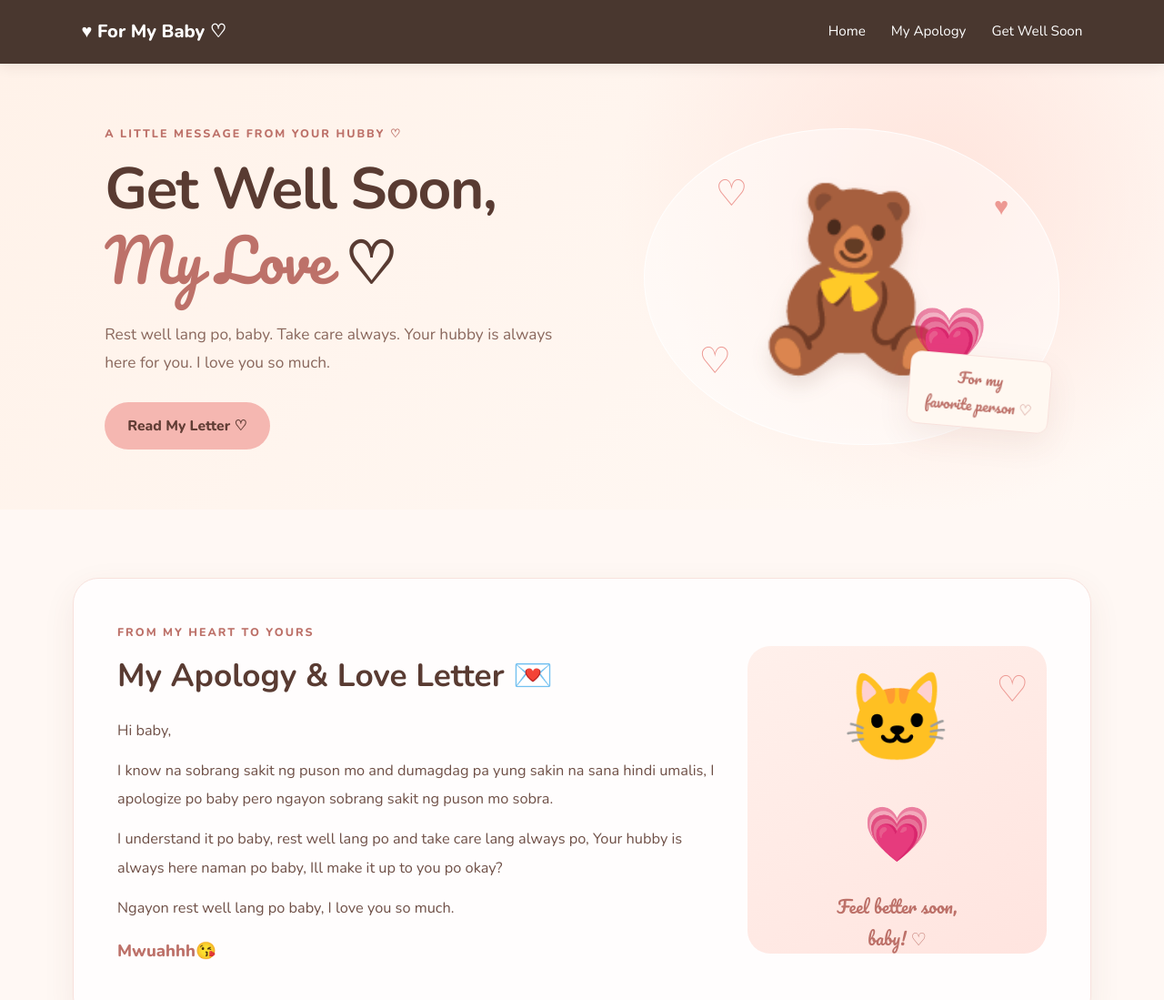
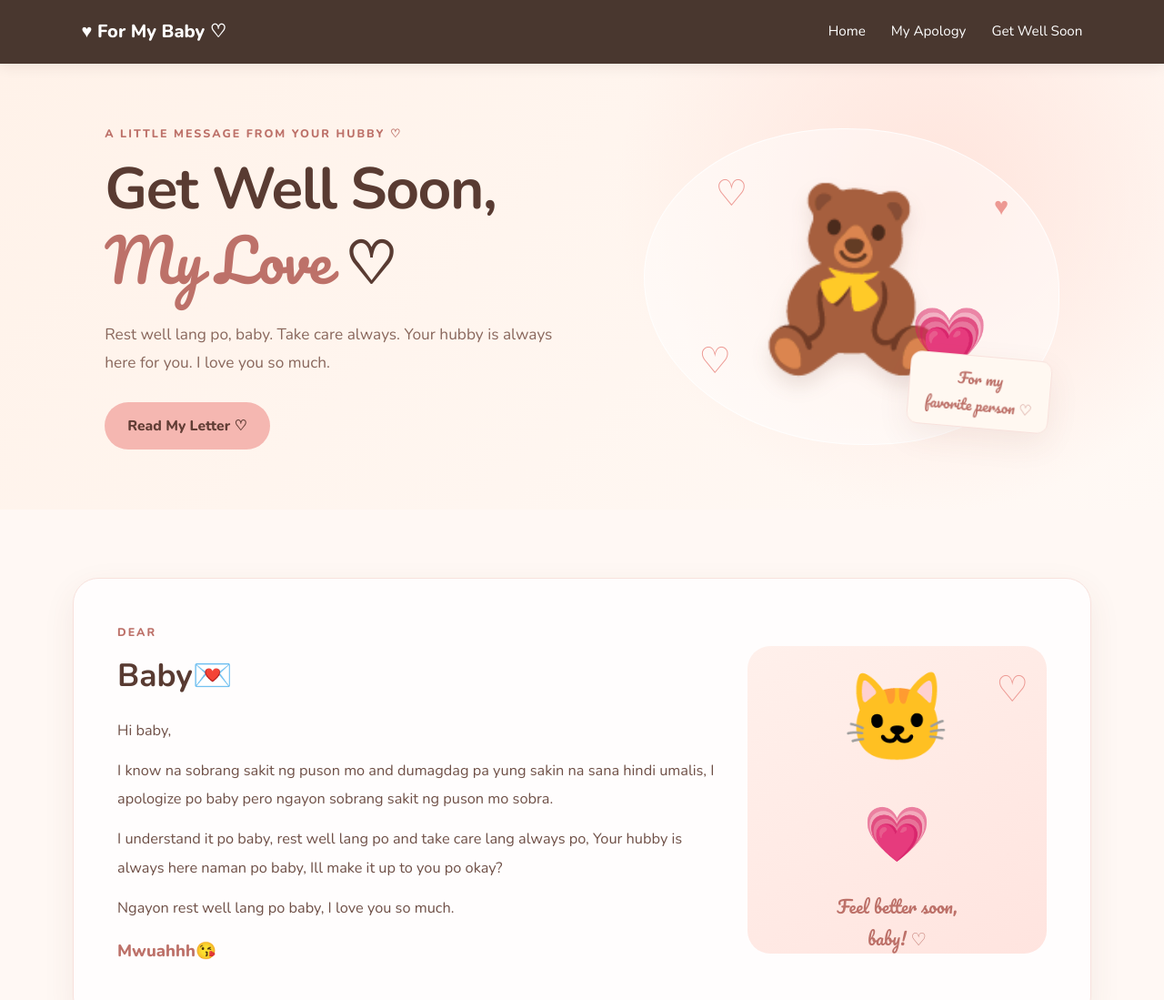
Before and after one commit to seanbuenafe120-ux/getwellsoonbaby, a plain HTML site: page index.html in a window 1280 px wide. Shown: the top 1099 px of the page at 91% size. Drawn offline with nearby package versions, Linux system fonts and the light colour scheme.

```diff
--- a/index.html
+++ b/index.html
@@ -50,8 +50,8 @@
         <section class="letter-section section" id="letter">
             <div class="letter-card">
                 <div class="letter-content">
-                    <p class="eyebrow">From my heart to yours</p>
-                    <h2>My Apology &amp; Love Letter 💌</h2>
+                    <p class="eyebrow">Dear</p>
+                    <h2> Baby💌</h2>
 
                     <div class="message">
                         <p>Hi baby,</p>
```
